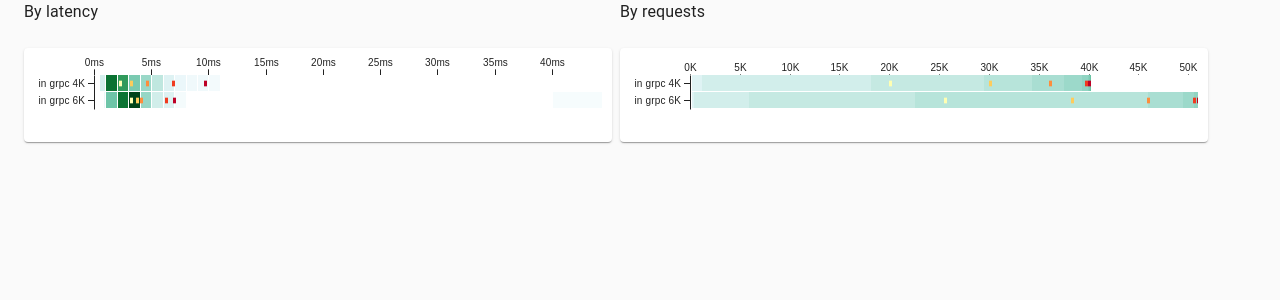
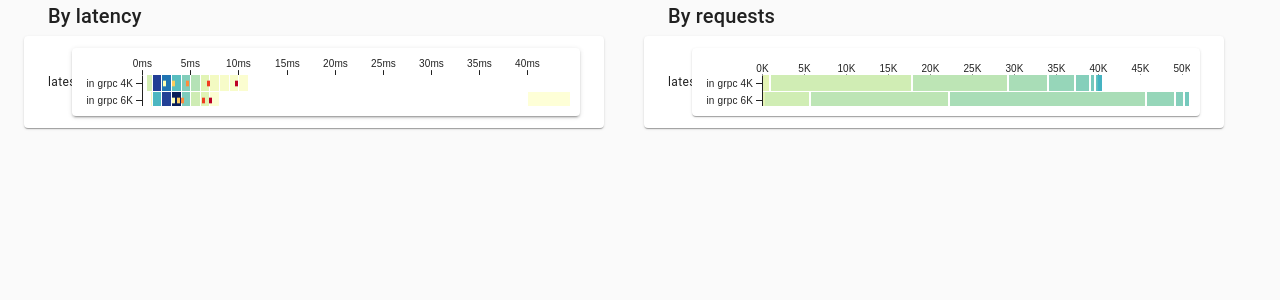
Before and after one commit to olix0r/izvay, a React (Create React App) app: page / in a window 1280 px wide. Shown: the top 300 px of the page. Built offline with nearby package versions, Linux system fonts and the light colour scheme.

Commit message:
layout improvements;

```diff
--- a/src/App.tsx
+++ b/src/App.tsx
@@ -2,7 +2,7 @@ import * as d3 from "d3";
 import { group } from "d3-array"
 import React, { FunctionComponent, useCallback, useEffect, useState } from "react";
 import styled from "@emotion/styled";
-import { AppBar, Box, CssBaseline, Container, Grid, Paper, Toolbar, Typography } from "@material-ui/core";
+import { Box, CssBaseline, Container, Grid, Paper, Typography } from "@material-ui/core";
 
 import * as Fortio from "./fortio";
 
@@ -28,8 +28,9 @@ type LabelReport = (r: Report) => string;
 
 type Reports = Array<Report>;
 
-async function getReports(): Promise<Reports> {
-  return await (await fetch("/reports.json")).json();
+const getReports = async () => {
+  const rsp = await fetch("/reports.json");
+  return await rsp.json();
 }
 
 const SvgStyled = styled.svg`
@@ -43,7 +44,6 @@ type Props = { reports: Reports, labeler: LabelReport };
 
 const LatencyHeatmap: FunctionComponent<Props> = ({ reports, labeler }) => {
     let drawReports = (element: SVGSVGElement) => {
-      console.log("Drawing reports", element, reports);
       if (reports.length === 0) {
         return;
       }
@@ -64,12 +64,6 @@ const LatencyHeatmap: FunctionComponent<Props> = ({ reports, labeler }) => {
         .domain(reports.map(labeler))
         .rangeRound([0, height]);
 
-      // reports.forEach(r => {
-      //   r.DurationHistogram.Data.forEach(d => {
-      //     console.log(r.protocol, r.direction, r.rate, d, x(d.Start), x(d.End));
-      //   });
-      // });
-
       const svg = d3
         .select(element)
         //.attr('width', width)
@@ -81,7 +75,7 @@ const LatencyHeatmap: FunctionComponent<Props> = ({ reports, labeler }) => {
         d3.max(fortio.DurationHistogram.Data, d => d.Count)
       );
       const boxColor = d3
-        .scaleSequential(d3.interpolateBuGn)
+        .scaleSequential(d3.interpolateYlGnBu)
         .domain([0, Math.pow(maxCount!, 0.5)]);
       const barColor = d3
         .scaleOrdinal(d3.schemeYlOrRd[5])
@@ -140,7 +134,6 @@ const LatencyHeatmap: FunctionComponent<Props> = ({ reports, labeler }) => {
         .text(p => `${p.Percentile} percentile ${p.Value}ms`);
     };
 
-    console.log("Returning svg");
     return <SvgStyled ref={useCallback(drawReports, [reports])} />;
   };
 
@@ -159,7 +152,6 @@ const LatencyBars: FunctionComponent<Props> = ({ reports, labeler }) => {
         let buckets = [];
         let prior = 0;
         for (let bucket of fortio.DurationHistogram.Data) {
-          console.log("bucket", prior, bucket);
           buckets.push({ prior, bucket });
           prior += bucket.Count;
         }
@@ -180,12 +172,6 @@ const LatencyBars: FunctionComponent<Props> = ({ reports, labeler }) => {
         .domain(reports.map(labeler))
         .rangeRound([0, height]);
 
-      // reports.forEach(r => {
-      //   r.DurationHistogram.Data.forEach(d => {
-      //     console.log(r.protocol, r.direction, r.rate, d, x(d.Start), x(d.End));
-      //   });
-      // });
-
       const svg = d3
         .select(element)
         //.attr('width', width)
@@ -195,11 +181,8 @@ const LatencyBars: FunctionComponent<Props> = ({ reports, labeler }) => {
 
       const maxLatency = d3.max(reports, ({ fortio }) => fortio.DurationHistogram.Max);
       const boxColor = d3
-        .scaleSequential(d3.interpolateBuGn)
+        .scaleSequential(d3.interpolateYlGnBu)
         .domain([0, Math.pow(maxLatency!, 0.5)]);
-      const barColor = d3
-        .scaleOrdinal(d3.schemeYlOrRd[5])
-        .domain(["50", "75", "90", "99", "99.9"]);
 
       svg.append("g").call(g =>
         g
@@ -233,34 +216,14 @@ const LatencyBars: FunctionComponent<Props> = ({ reports, labeler }) => {
         .selectAll("rect")
         .data(report => toBuckets(report))
         .join("rect")
-        .attr("x", ({ prior }) => x(prior) + 2)
-        .attr("width", ({ prior, bucket }) => x(prior + bucket.Count) - x(prior))
+        .attr("x", ({ prior }) => x(prior) + 1)
+        .attr("width", ({ prior, bucket }) => Math.max(3, x(prior + bucket.Count) - x(prior) - 2))
         .attr("height", y.bandwidth() - 1)
         .attr("fill", ({ bucket }) => boxColor(Math.pow(bucket.End, 0.5)))
         .append("title")
         .text(({ bucket }) => `${bucket.Count} reqs [${bucket.Start * 1000}ms..${bucket.End * 1000}ms)`);
-
-      row
-        .append("g")
-        .selectAll("rect")
-        .data(({ fortio }) => fortio.DurationHistogram.Percentiles.map(({ Percentile, Value }) => {
-          return {
-            Count: (Percentile / 100.0) * fortio.DurationHistogram.Count,
-            Percentile,
-            Value,
-          };
-        }))
-        .join("rect")
-        .attr("x", ({ Count }) => x(Count))
-        .attr("y", y.bandwidth() / 3)
-        .attr("width", 3)
-        .attr("height", (y.bandwidth() / 3))
-        .attr("fill", ({ Percentile }) => barColor(`${Percentile}`))
-        .append("title")
-        .text(p => `${p.Percentile} percentile ${p.Value * 1000}ms`);
     };
 
-    console.log("Returning svg");
     return <SvgStyled ref={useCallback(drawReports, [reports])} />;
   };
 
@@ -288,9 +251,7 @@ const App: FunctionComponent = () => {
   const [reports, setReports] = useState<Reports>([]);
 
   useEffect(() => {
-    console.log("Getting reports");
     getReports().then(rs => {
-      console.log("Setting reports", rs);
       setReports(rs);
     });
   }, []);
@@ -299,16 +260,35 @@ const App: FunctionComponent = () => {
     <React.Fragment>
       <CssBaseline />
       <Container maxWidth='xl'>
-        <Grid spacing={1}>
-          <Grid item container spacing={1}>
-            <Grid item container sm={12} lg={6} spacing={3} key='heat'>
-              <Grid item><Typography>By latency</Typography></Grid>
+        <Grid container>
+          <Grid item container spacing={5}>
+            <Grid item container sm={12} lg={6} spacing={2} key='heat'>
+              <Grid item>
+                <Container>
+                  <Typography variant='h6'>By latency</Typography>
+                </Container>
+              </Grid>
               {Array.from(group(reports, r => r.build).values()).flatMap(byBuild => {
                 const reports = byBuild.sort(compareReportWithinBuild);
                 return (
                   <Grid item sm={12} key={`${reports[0].build}-heat`}>
                     <Paper>
-                        <Box height={`${60 + rowHeight * reports.length}px`} p='10px'>
+                      <Grid
+                        container
+                        item
+                        sm={12}
+                        spacing={3}
+                        justify='flex-start'
+                        alignItems='center'
+                      >
+                        <Grid item sm={1}>
+                          <Container>
+                            <Typography variant='caption'>{reports[0].build}</Typography>
+                          </Container>
+                        </Grid>
+                        <Grid item sm={11}>
+                          <Paper elevation={2}>
+                            <Box height={`${rowHeight * (reports.length + 2)}px`} p='10px'>
                               <LatencyHeatmap
                                   reports={reports}
                                   labeler={({ direction, protocol, rate }) => `${direction} ${protocol} ${rate / 1000}K`}
@@ -316,22 +296,48 @@ const App: FunctionComponent = () => {
                             </Box>
                           </Paper>
                         </Grid>
+                      </Grid>
+                    </Paper>
+                  </Grid>
                 );
               })}
             </Grid>
-            <Grid item container sm={12} lg={6} spacing={3} key='bars'>
-              <Grid item><Typography>By requests</Typography></Grid>
+            <Grid item container sm={12} lg={6} spacing={2} key='bars'>
+              <Grid item>
+                <Container>
+                  <Typography variant='h6'>By requests</Typography>
+                </Container>
+              </Grid>
               {Array.from(group(reports, r => r.build).values()).flatMap(byBuild => {
                 const reports = byBuild.sort(compareReportWithinBuild);
+                const build = reports[0].build;
                 return (
-                  <Grid item sm={12} key={`${reports[0].build}-bars`}>
+                  <Grid item sm={12} key={`${build}-bars`}>
                     <Paper>
-                      <Box height={`${60 + rowHeight * reports.length}px`} p='10px'>
+                      <Grid
+                        container
+                        item
+                        sm={12}
+                        spacing={3}
+                        justify='flex-start'
+                        alignItems='center'
+                      >
+                        <Grid item sm={1}>
+                          <Container>
+                            <Typography variant='caption'>{build}</Typography>
+                          </Container>
+                        </Grid>
+                        <Grid item sm={11}>
+                          <Paper>
+                            <Box height={`${rowHeight * (reports.length + 2)}px`} p='10px'>
                               <LatencyBars
                                   reports={reports}
                                   labeler={({ direction, protocol, rate }) => `${direction} ${protocol} ${rate / 1000}K`}
                                 />
                             </Box>
+                          </Paper>
+                        </Grid>
+                      </Grid>
                     </Paper>
                   </Grid>
                 );
```
Lines whose indentation alone changed are shown as unchanged.
